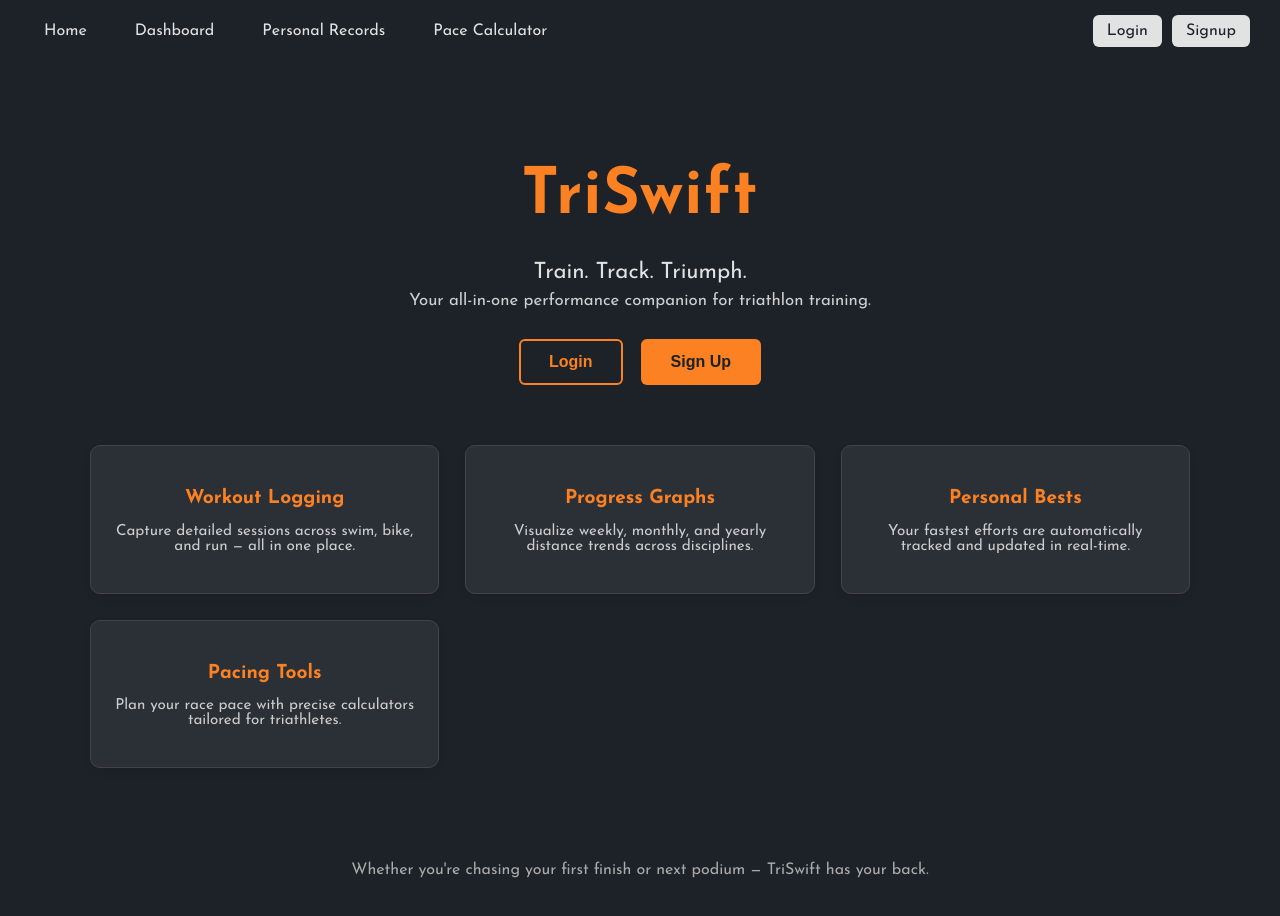
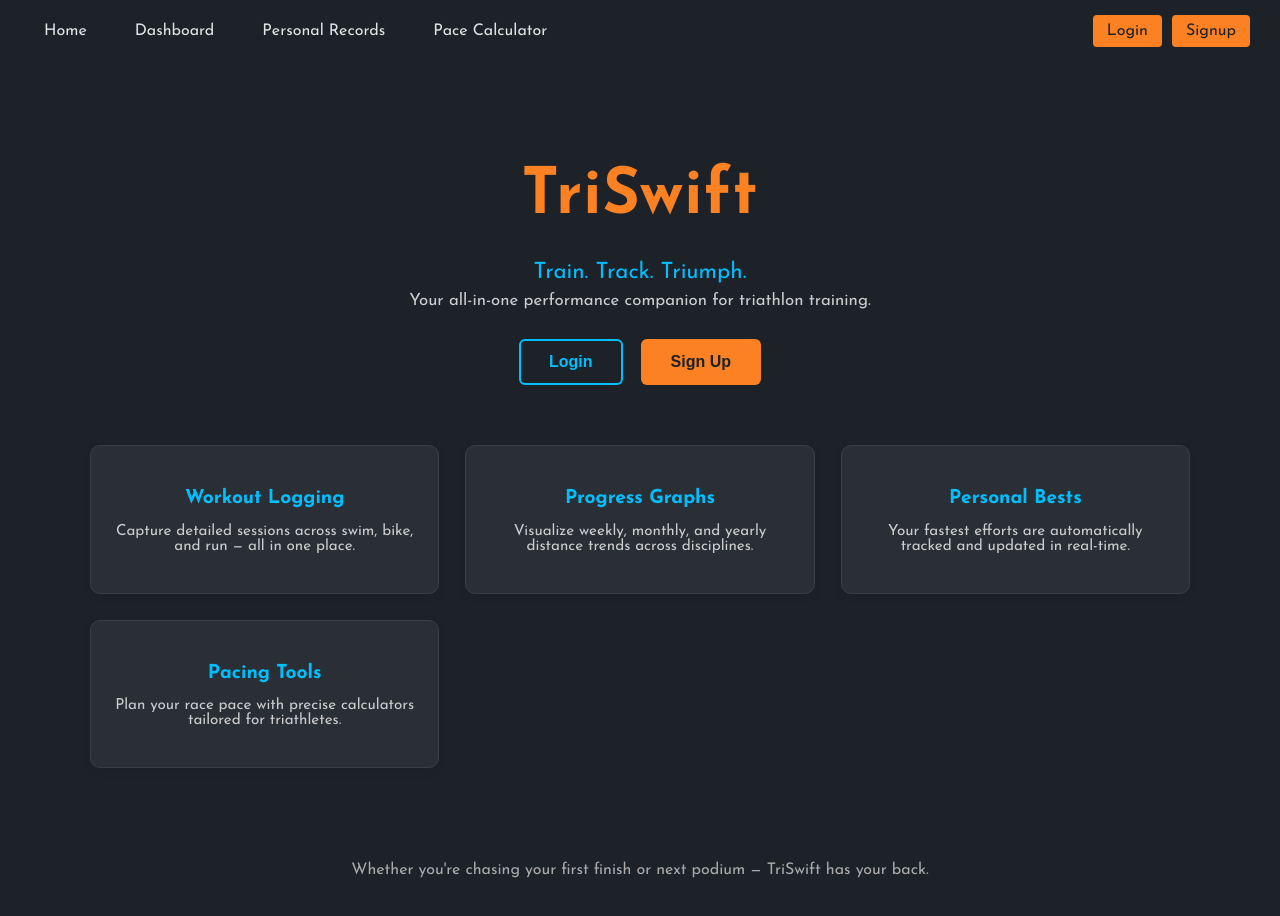
Before and after one commit to samw0907/TriSwift, a React (Create React App) app in the folder frontend/: page / in a window 1280 px wide. Shown: the top 916 px of the page. Built offline with nearby package versions, Linux system fonts and the light colour scheme.

Commit message:
colors chosen, orange major, blue minor

```diff
--- a/frontend/src/components/Navbar.tsx
+++ b/frontend/src/components/Navbar.tsx
@@ -1,7 +1,6 @@
 import React, { useContext } from 'react';
 import { Link, useNavigate } from 'react-router-dom';
 import { AuthContext } from '../context/AuthContext';
-import '../index.css';
 import '../styles/navbar.css';
 
 const Navbar: React.FC = () => {
@@ -16,7 +15,7 @@ const Navbar: React.FC = () => {
   };
 
   return (
-    <nav className="navbar dark-navbar">
+    <nav className="navbar">
       <div className="nav-links">
         <Link to="/home">Home</Link>
         <Link to="/dashboard">Dashboard</Link>
@@ -26,11 +25,11 @@ const Navbar: React.FC = () => {
       <div className="nav-auth">
         {!auth.isAuthenticated ? (
           <>
-            <Link to="/login" className="nav-btn light">Login</Link>
-            <Link to="/signup" className="nav-btn solid">Signup</Link>
+            <Link to="/login" className="nav-btn">Login</Link>
+            <Link to="/signup" className="nav-btn">Signup</Link>
           </>
         ) : (
-          <button onClick={handleLogout} className="nav-btn logout">Logout</button>
+          <button onClick={handleLogout} className="logout-btn">Logout</button>
         )}
       </div>
     </nav>
--- a/frontend/src/pages/LandingPage.tsx
+++ b/frontend/src/pages/LandingPage.tsx
@@ -4,12 +4,13 @@ import "../styles/landing.css";
 
 const LandingPage: React.FC = () => {
   return (
-    <div className="landing-bold">
+    <div className="landing-dark">
       <h1 className="hero-title">TriSwift</h1>
       <p className="hero-subtitle">Train. Track. Triumph.</p>
       <p className="hero-description">
         Your all-in-one performance companion for triathlon training.
       </p>
+
       <div className="cta-buttons">
         <Link to="/login">
           <button className="btn btn-outline">Login</button>
--- a/frontend/src/styles/landing.css
+++ b/frontend/src/styles/landing.css
@@ -1,6 +1,6 @@
-.landing-bold {
+.landing-dark {
   font-family: "Josefin Sans", sans-serif;
-  background: #1d2228;
+  background-color: #1d2228;
   color: #e1e2e2;
   min-height: 100vh;
   padding: 60px 20px;
@@ -19,8 +19,8 @@
 
 .hero-subtitle {
   font-size: 1.4rem;
-  color: #e1e2e2;
-  font-weight: 400;
+  color: #00bfff;
+  font-weight: 500;
   margin-bottom: 8px;
 }
 
@@ -28,7 +28,7 @@
   font-size: 1.05rem;
   max-width: 640px;
   margin: 0 auto 30px;
-  color: #cfcfcf;
+  color: #cccccc;
 }
 
 .cta-buttons {
@@ -51,12 +51,12 @@
 
 .btn-outline {
   background: transparent;
-  border: 2px solid #fb8122;
-  color: #fb8122;
+  border: 2px solid #00bfff;
+  color: #00bfff;
 }
 
 .btn-outline:hover {
-  background-color: #fb8122;
+  background-color: #00bfff;
   color: #1d2228;
   transform: scale(1.04);
 }
@@ -67,7 +67,7 @@
 }
 
 .btn-solid:hover {
-  background-color: #d86c14;
+  background-color: #e66f12;
   transform: scale(1.04);
 }
 
@@ -82,8 +82,8 @@
 }
 
 .feature-card {
-  background-color: #2b2f36;
-  border: 1px solid #444;
+  background-color: #2a2f36;
+  border: 1px solid #3a3f47;
   border-radius: 10px;
   padding: 24px;
   box-shadow: 0 4px 10px rgba(0, 0, 0, 0.05);
@@ -96,19 +96,19 @@
 
 .feature-card h3 {
   font-size: 1.2rem;
-  color: #fb8122;
+  color: #00bfff;
   margin-bottom: 8px;
 }
 
 .feature-card p {
-  color: #ccc;
+  color: #cccccc;
   font-size: 0.95rem;
 }
 
 .tagline {
   margin-top: 40px;
   font-size: 1rem;
-  color: #aaa;
+  color: #aaaaaa;
   max-width: 720px;
   line-height: 1.5;
 }
--- a/frontend/src/styles/navbar.css
+++ b/frontend/src/styles/navbar.css
@@ -5,7 +5,7 @@
   background: #1d2228;
   padding: 15px 30px;
   color: #e1e2e2;
-  box-shadow: 0px 4px 6px rgba(0, 0, 0, 0.2);
+  box-shadow: 0px 4px 6px rgba(0, 0, 0, 0.1);
 }
 
 .nav-links {
@@ -18,12 +18,12 @@
   text-decoration: none;
   font-size: 16px;
   padding: 8px 14px;
-  border-radius: 6px;
+  border-radius: 4px;
   transition: background 0.3s ease-in-out;
 }
 
 .nav-links a:hover {
-  background-color: #fb8122;
+  background-color: #00bfff;
   color: #1d2228;
 }
 
@@ -33,31 +33,30 @@
 }
 
 .nav-btn {
-  background: #e1e2e2;
+  background: #fb8122;
   color: #1d2228;
   padding: 8px 14px;
   text-decoration: none;
-  border-radius: 6px;
+  border-radius: 4px;
   transition: background 0.3s ease-in-out;
 }
 
 .nav-btn:hover {
-  background: #fb8122;
-  color: #1d2228;
+  background: #e66f12;
 }
 
 .logout-btn {
-  background: #d9534f;
+  background: #ff4e4e;
   color: white;
   padding: 8px 14px;
   border: none;
   cursor: pointer;
-  border-radius: 6px;
+  border-radius: 4px;
   transition: background 0.3s ease-in-out;
 }
 
 .logout-btn:hover {
-  background: #c9302c;
+  background: #c82333;
 }
 
 @media (max-width: 768px) {
```
